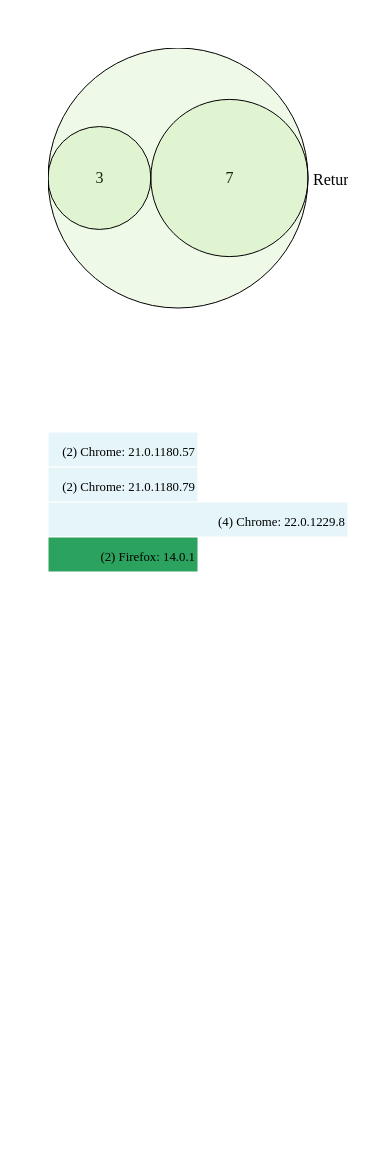
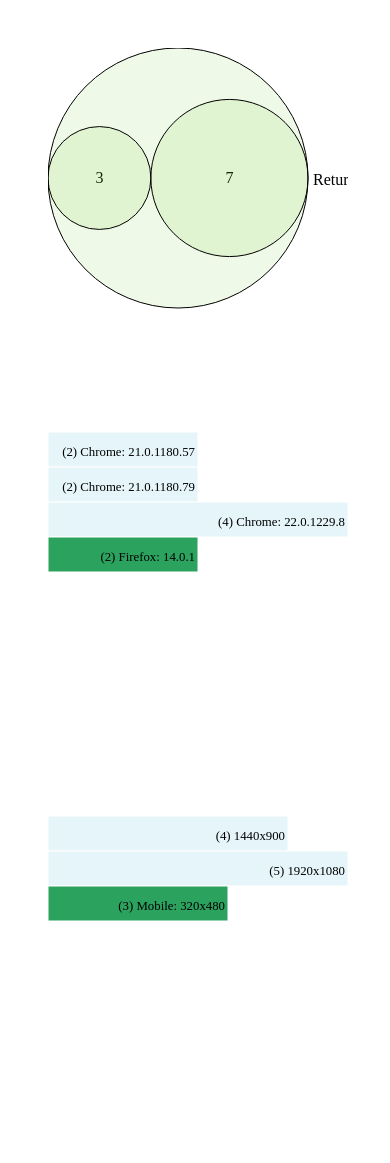
Before and after one commit to CNabors/GA_D3_Example, a plain HTML site: page index.html in a window 390 px wide. Before the commit the page ends 844 px from the top, so only its background shows below. Drawn offline with Linux system fonts and the light colour scheme.

Commit message:
Finished third graphic

```diff
--- a/data/js/ga_d3_example.js
+++ b/data/js/ga_d3_example.js
@@ -10,6 +10,7 @@ var test_array;
 function initialize() {
     render_visitor_graphic();
     render_browser_graphic();
+    render_resolution_graphic();
 }
 function render_visitor_graphic() {
     /**************************************************************************\
@@ -160,6 +161,7 @@ function render_browser_graphic() {
     \**************************************************************************/
     var formatted_browser_response = {};
     var domain_max = 0;
+    var browser_list = [];
 
     var browser_response = {
              "kind": "analytics#gaData",
@@ -234,7 +236,6 @@ function render_browser_graphic() {
     | Format Response                                                          |
     \**************************************************************************/
     var number_of_results = browser_response['rows'].length;
-    var browser_list = [];
 
     formatted_browser_response = browser_response['rows'];
 
@@ -252,9 +253,6 @@ function render_browser_graphic() {
     /**************************************************************************\
     | D3 Render                                                                |
     \**************************************************************************/
-    test_array = formatted_browser_response;
-    console.log(test_array);
-
     // Browser Response
     var svg = d3.select("#browser_graphic")
         .append("svg")
@@ -266,11 +264,6 @@ function render_browser_graphic() {
         .linear()
         .domain([0, domain_max])
         .range([0, CONTAINER_WIDTH]);
-
-    var y = d3.scale
-        .ordinal()
-        .domain([0, number_of_results])
-        .range([0, CONTAINER_HEIGHT]);
 
     var color_scale = d3.scale
         .ordinal()
@@ -308,3 +301,149 @@ function render_browser_graphic() {
         .attr("y", -15)
         .text("Browsers");
 }
+function render_resolution_graphic() {
+    /**************************************************************************\
+    | Variables                                                                |
+    \**************************************************************************/
+    var formatted_resolution_response = {};
+    var domain_max = 0;
+    var is_mobile = ["No", "Yes"];
+
+    var resolution_response = {
+         "kind": "analytics#gaData",
+          "id": "https://www.googleapis.com/analytics/v3/data/ga?ids=ga:63132366&dimensions=ga:isMobile,+ga:screenResolution&metrics=ga:visits&start-date=2012-08-01&end-date=2012-08-21&start-index=1&max-results=1000",
+           "query": {
+                 "start-date": "2012-08-01",
+                   "end-date": "2012-08-21",
+                     "ids": "ga:63132366",
+                       "dimensions": "ga:isMobile, ga:screenResolution",
+                         "metrics": [
+                                "ga:visits"
+                                  ],
+                           "start-index": 1,
+                             "max-results": 1000
+                                  },
+            "itemsPerPage": 1000,
+             "totalResults": 3,
+              "selfLink": "https://www.googleapis.com/analytics/v3/data/ga?ids=ga:63132366&dimensions=ga:isMobile,+ga:screenResolution&metrics=ga:visits&start-date=2012-08-01&end-date=2012-08-21&start-index=1&max-results=1000",
+               "profileInfo": {
+                     "profileId": "63132366",
+                       "accountId": "34182323",
+                         "webPropertyId": "UA-34182323-1",
+                           "internalWebPropertyId": "61644851",
+                             "profileName": "CNabors",
+                               "tableId": "ga:63132366"
+                                    },
+                "containsSampledData": false,
+                 "columnHeaders": [
+                       {
+                              "name": "ga:isMobile",
+                                 "columnType": "DIMENSION",
+                                    "dataType": "STRING"
+                                          },
+                   {
+                          "name": "ga:screenResolution",
+                             "columnType": "DIMENSION",
+                                "dataType": "STRING"
+                                      },
+                     {
+                            "name": "ga:visits",
+                               "columnType": "METRIC",
+                                  "dataType": "INTEGER"
+                                        }
+          ],
+               "totalsForAllResults": {
+                     "ga:visits": "12"
+                          },
+                "rows": [
+                      [
+                         "No",
+                   "1440x900",
+                      "4"
+                            ],
+                        [
+                               "No",
+                           "1920x1080",
+                              "5"
+                                    ],
+                                [
+                                       "Yes",
+                                   "320x480",
+                                      "3"
+                                            ]
+                                             ]
+    };
+
+    /**************************************************************************\
+    | Format Response                                                          |
+    \**************************************************************************/
+    var number_of_results = resolution_response['rows'].length;
+
+    formatted_resolution_response = resolution_response['rows'];
+
+    for(var i = 0; i < number_of_results; i += 1) {
+
+        if(domain_max < resolution_response['rows'][i][2]) {
+            domain_max = resolution_response['rows'][i][2];
+        }
+    }
+
+    /**************************************************************************\
+    | D3 Render                                                                |
+    \**************************************************************************/
+    console.log(formatted_resolution_response);
+    // Resolution Response
+    var svg = d3.select("#resolution_graphic")
+        .append("svg")
+        .attr("width", CONTAINER_WIDTH)
+        .attr("height", CONTAINER_HEIGHT)
+        .style("padding", "40px");
+
+    var x = d3.scale
+        .linear()
+        .domain([0, domain_max])
+        .range([0, CONTAINER_WIDTH]);
+
+    var color_scale = d3.scale
+        .ordinal()
+        .domain(is_mobile)
+        .range(['#E5F5F9', '#2CA25F']);
+
+    var group = svg.append("svg:g");
+
+    group.selectAll("rect")
+        .data(formatted_resolution_response)
+        .enter()
+        .append("svg:rect")
+        .attr("y", function(d, i) { return i * 35;  })
+        .attr("width", function(d) { return x(d[2]); })
+        .style("fill", function(d) { return color_scale(d[0]); })
+        .attr("height", 35);
+
+    group.selectAll("text")
+        .data(formatted_resolution_response)
+        .enter()
+        .append("svg:text")
+        .attr("x", function(d) { return (x(d[2])); })
+        .attr("y", function(d, i) { return ((i * 35) + 20); })
+        .attr("dx", -3)
+        .attr("dy", ".35em")
+        .attr("text-anchor", "end")
+        .style("font-size", ".8em")
+        .text(function(d) {
+            if(d[0] === "Yes") {
+                return ("(" + d[2] + ")" + " Mobile: " + d[1]);
+            } else {
+                return ("(" + d[2] + ") " + d[1]);
+            }
+        });
+
+    // Total Text
+    group.append("svg:text")
+        .attr("text-anchor", "middle")
+        .attr("dy", ".5em")
+        .attr("x", ((CONTAINER_WIDTH / 2) - 20))
+        .attr("y", -15)
+        .text("Resolution");
+
+}
--- a/index.html
+++ b/index.html
@@ -15,6 +15,7 @@
     <body>
         <div id = 'visitor_graphic'></div>
         <div id = 'browser_graphic'></div>
+        <div id = 'resolution_graphic'></div>
         <script type='text/javascript'>
             initialize();
         </script>
```
